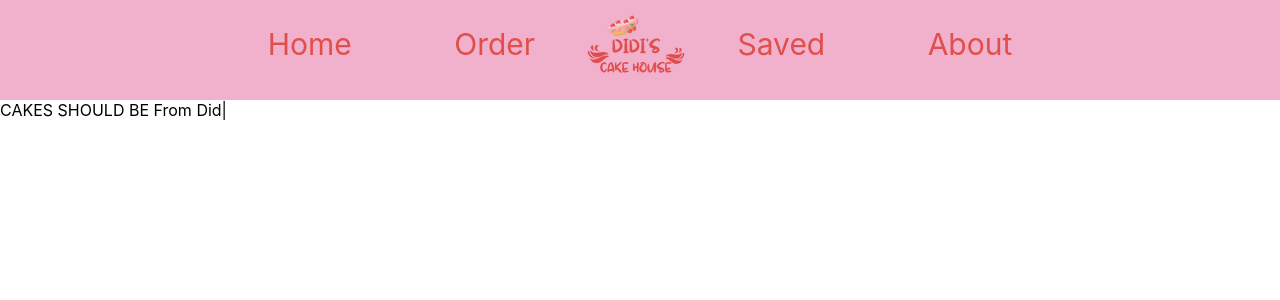
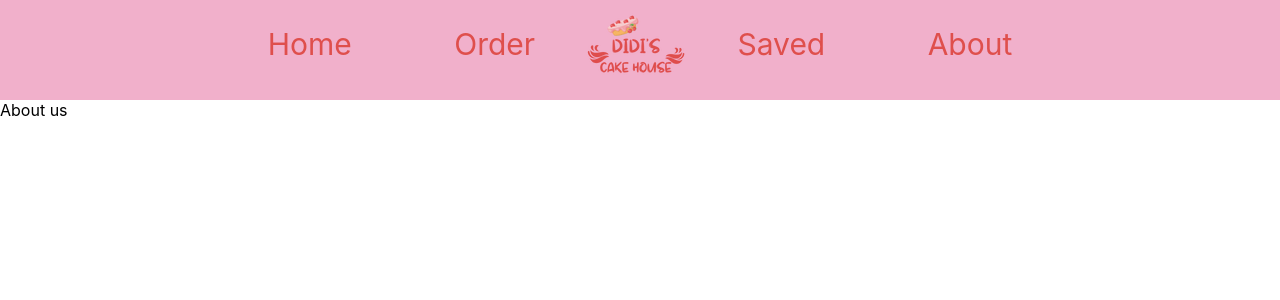
Before and after one commit to MICHAELMUNAVU83/trance-cake-house, a React (Create React App) app: page /about in a window 1280 px wide. Shown: the top 300 px of the page. Built offline with nearby package versions, Linux system fonts and the light colour scheme.

Commit message:
Added about well

```diff
--- a/src/pages/About.jsx
+++ b/src/pages/About.jsx
@@ -1,30 +1,13 @@
 
 import React  from 'react';
-import Typed from 'react-typed';
+
 function About() {
 
   return (
     <div>
+      About us
+    </div>
 
-    <span>
-      CAKES SHOULD BE
-    </span>
-    <span>
-     {"  "}
-    </span>
-
-    <Typed
-    strings={[
-        'tasty',
-        'sweet',
-        'From Didis cake House']}
-        typeSpeed={40}
-        backSpeed={50}
-
-        loop >
-
-    </Typed>
-</div>
   )
 }
 
```
